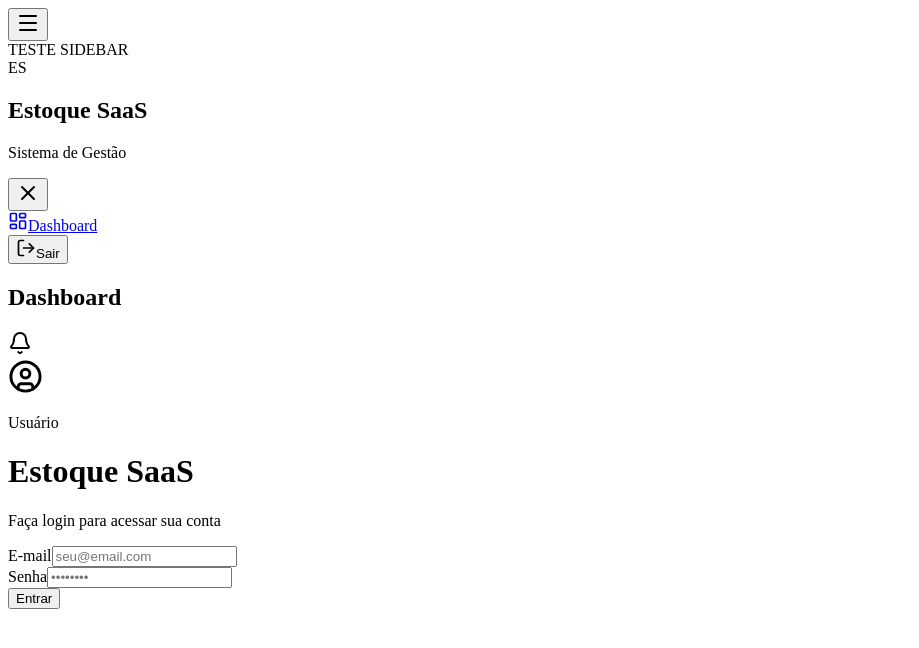
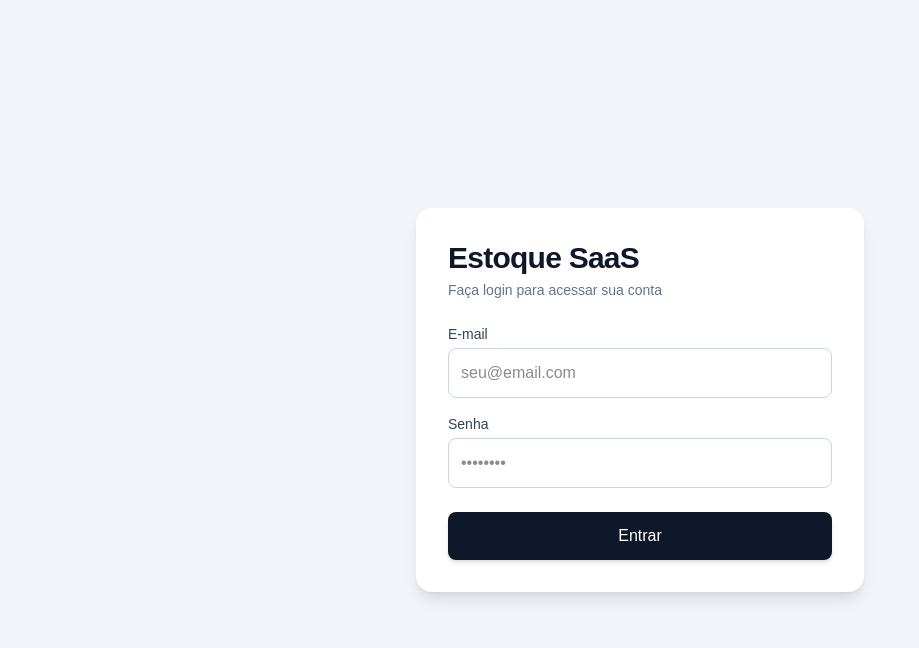
Before and after one commit to ryckmv/estoquesaas-frontend, a Next.js app: page /login in a window 1280 px wide. Shown: the top 648 px of the page, without its empty margins (0-919 px from the left). Built offline with nearby package versions, Linux system fonts and the light colour scheme; no server answers.

Commit message:
Preparar frontend para produção

```diff
--- a/src/app/layout.tsx
+++ b/src/app/layout.tsx
@@ -1,43 +1,35 @@
-"use client";
+import type { Metadata } from "next";
+import { Geist, Geist_Mono } from "next/font/google";
+import "./globals.css";
 
-import Sidebar from "@/components/Sidebar";
-import Header from "@/components/Header";
+const geistSans = Geist({
+  variable: "--font-geist-sans",
+  subsets: ["latin"],
+});
 
-export default function MasterLayout({
+const geistMono = Geist_Mono({
+  variable: "--font-geist-mono",
+  subsets: ["latin"],
+});
+
+export const metadata: Metadata = {
+  title: "Create Next App",
+  description: "Generated by create next app",
+};
+
+export default function RootLayout({
   children,
-}: {
+}: Readonly<{
   children: React.ReactNode;
-}) {
+}>) {
   return (
-    <div className="min-h-screen bg-slate-100">
-
-      <Sidebar />
-
-      <div
-        className="
-          lg:ml-64
-          min-h-screen
-          flex
-          flex-col
-        "
-      >
-
-        <Header />
-
-        <main
-          className="
-            flex-1
-            p-4
-            sm:p-6
-            lg:p-8
-            overflow-y-auto
-          "
-        >
-          {children}
-        </main>
-
-      </div>
-
-    </div>
+    <html
+      lang="en"
+      className={`${geistSans.variable} ${geistMono.variable} h-full antialiased`}
+    >
+      <body className="min-h-full flex flex-col bg-slate-50 text-slate-900 selection:bg-blue-600 selection:text-white">
+        {children}
+      </body>
+    </html>
   );
 }
```
